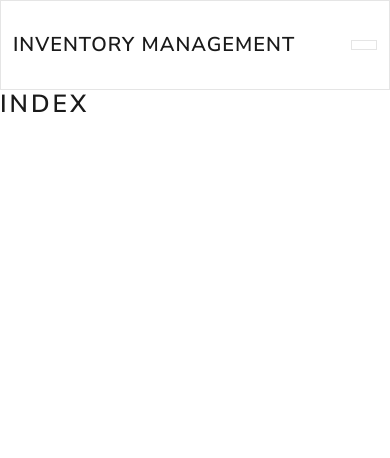
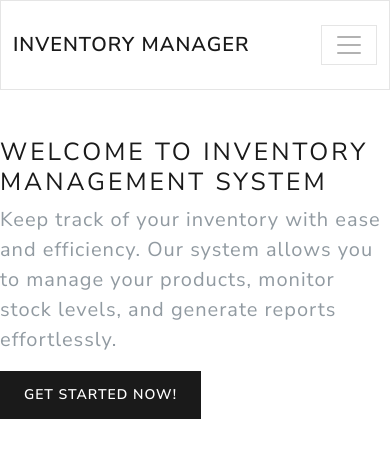
Before and after one commit to ABDULLAH-CODING-OSS/Python-Training, a Django app: page / in a window 390 px wide. Shown: the top 458 px of the page. Run offline with Django 5.2, Linux system fonts and the light colour scheme.

Commit message:
Logout implemented with some enhancements

```diff
--- a/Inventory App/inventory_managment/inventory/templates/inventory/index.html
+++ b/Inventory App/inventory_managment/inventory/templates/inventory/index.html
@@ -1,5 +1,17 @@
 {% extends 'inventory/base.html' %}
 
 {% block content %}
-    <h1>INDEX</h1>
+    <div>
+        <div class ="row">
+            <div class = "col-sm-11 col-md-4 mx-auto mt-5">
+                <h1 class = "fw-light">Welcome to Inventory Management System</h1>
+                <p class = "lead text-muted">Keep track of your inventory with ease and efficiency. Our system allows you to manage your products, monitor stock levels, and generate reports effortlessly.</p>
+                <div>
+                    <a href ='#' class = "btn btn-primary"> Get Started Now!</a>
+                </div>
+            </div>
+        </div>
+    </div>
+
+
 {% endblock %}
--- a/Inventory App/inventory_managment/inventory/templates/inventory/navigation.html
+++ b/Inventory App/inventory_managment/inventory/templates/inventory/navigation.html
@@ -1,17 +1,40 @@
-<nav class ="navbar navbar-expand-lg bg-light">
-    <div class="container-fluid">
-        <a class ="navbar-brand" href = {%url 'index'%}>
-            Inventory Management
-        </a>
-        <button class ="navbar-toggler" type="button" data-bs-toggle="collapse" data-bs-target+"#navbarNav" aria-controls ="navbarNav" aria-expanded= "false" aria-label="Toggle navigation">
-            <span class ="nabar-toggler-icon"></span>
-            </button>
-        <div class ="collapse navbar-collapse justify-content-end" id="navbarNav">
-            <ul class ="navbar-nav">
-                <li class ="nav-item">
-                    <a class ="nav-link" href = "#">Sign in</a>
-                </li>
-            </ul>
-        </div>
+<nav class="navbar navbar-expand-lg bg-light">
+  <div class="container-fluid">
+    <a class="navbar-brand" href="{% url 'index' %}">Inventory Manager</a>
+    <button
+      class="navbar-toggler"
+      type="button"
+      data-bs-toggle="collapse"
+      data-bs-target="#navbarNav"
+      aria-controls="navbarNav"
+      aria-expanded="false"
+      aria-label="Toggle navigation"
+    >
+      <span class="navbar-toggler-icon"></span>
+    </button>
+    <div class="collapse navbar-collapse justify-content-end" id="navbarNav">
+      <ul class="navbar-nav">
+        {% if user.is_authenticated %}
+        <li class="nav-item">
+          <a class="nav-link" href="#">{{ user.username }}</a>
+        </li>
+
+        <li class="nav-item">
+          <form method="post" action="{% url 'logout' %}">
+            {% csrf_token %}
+            <button type="submit">logout</button>
+          </form>
+        </li>
+        {% else %}
+        <li class="nav-item">
+          <a class="nav-link" href="{% url 'login' %}">Sign In</a>
+        </li>
+
+        <li class="nav-item">
+          <a class="nav-link" href="{% url 'signup' %}">Sign Up</a>
+        </li>
+        {% endif %}
+      </ul>
     </div>
+  </div>
 </nav>
--- a/Inventory App/inventory_managment/inventory/templates/inventory/signup.html
+++ b/Inventory App/inventory_managment/inventory/templates/inventory/signup.html
@@ -22,5 +22,9 @@
 
         <button class ="btn btn-primary" type="submit">Sign Up</button>
      </form>
-
+       <div class = "pt-3">
+                <small class = "text-muted"> Already Have an Account? <a href ="{% url 'login' %}">Log in</a></small>
+       </div>
+    </div>
+</div>
 {% endblock %}
--- a/Inventory App/inventory_managment/inventory/urls.py
+++ b/Inventory App/inventory_managment/inventory/urls.py
@@ -5,7 +5,7 @@ from django.contrib.auth import views as auth_views
 
 urlpatterns= [
     path('', Index.as_view(), name='index'),
-    path('Signup/', SignUpView.as_view(), name='signup'),
-    path('Login/', auth_views.LoginView.as_view(template_name='inventory/login.html'), name= 'login')
-
+    path('signup/', SignUpView.as_view(), name='signup'),
+    path('login/', auth_views.LoginView.as_view(template_name='inventory/login.html'), name= 'login'),
+    path('logout/', auth_views.LogoutView.as_view(template_name='inventory/logout.html'), name='logout'),
 ]
```
Also changed, not shown: Inventory App/inventory_managment/inventory/templates/inventory/logout.html (added, +14 -0 lines), Inventory App/inventory_managment/db.sqlite3, Inventory App/inventory_managment/inventory_managment/settings.py (line endings or trailing spaces).
